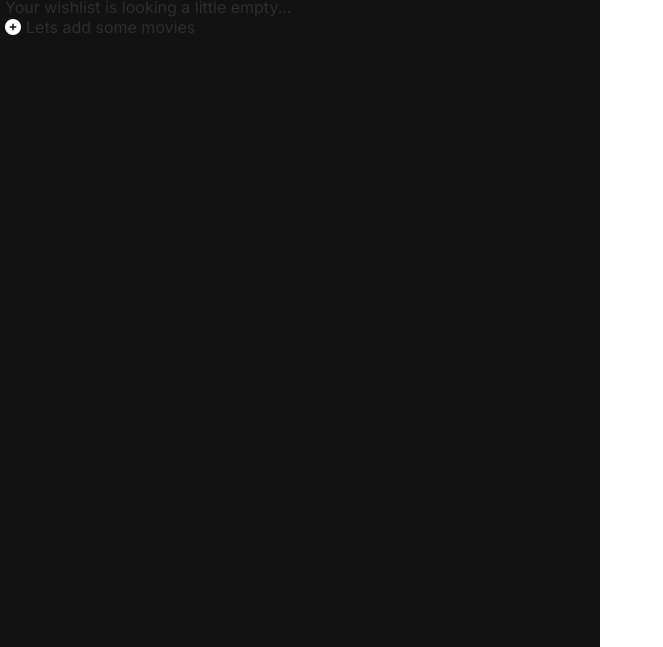
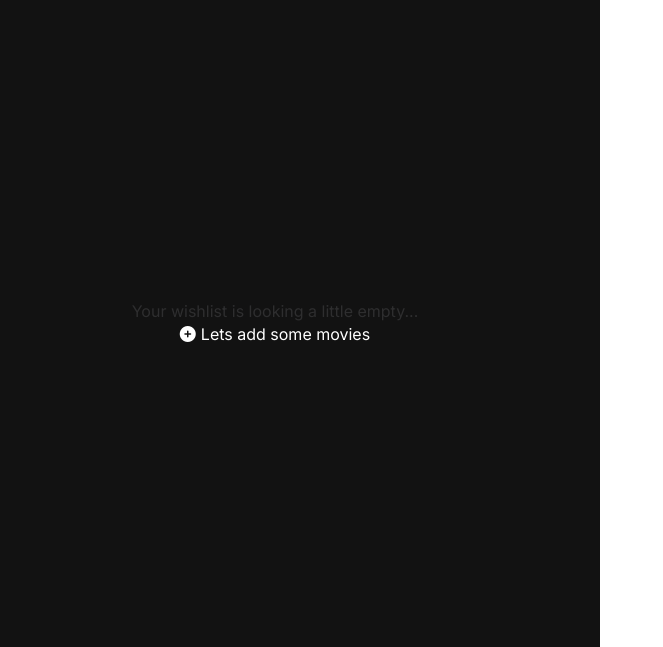
Before and after one commit to nickhoggett/film-wishlist, a plain HTML site: page index.html in a window 1280 px wide. Shown: the part 193-840 px from the top of the page, without its empty margins (0-663 px from the left). Drawn offline with Linux system fonts and the light colour scheme.

Commit message:
Update index.css
changes for icon before search is made

```diff
--- a/index.css
+++ b/index.css
@@ -79,11 +79,19 @@ main {
     font-size: 5.5em;
 }
 
-.film-container {
+#film-container {
     width: 85%;
-    margin: 20px 20px;
+    margin: 20px;
+    height: 100%;
 }
 
+#empty-search {
+    display:flex;
+    flex-direction: column;
+    align-items: center;
+    justify-content: center;
+    height: 100%;
+}
 .film {
     color: #fff;
     display: flex;
@@ -128,3 +136,8 @@ h3 {
 h3, p {
     margin: 0 5px;
 }
+
+.white {
+    color: #FFFFFF;
+    margin-top: 3px;
+}
```
